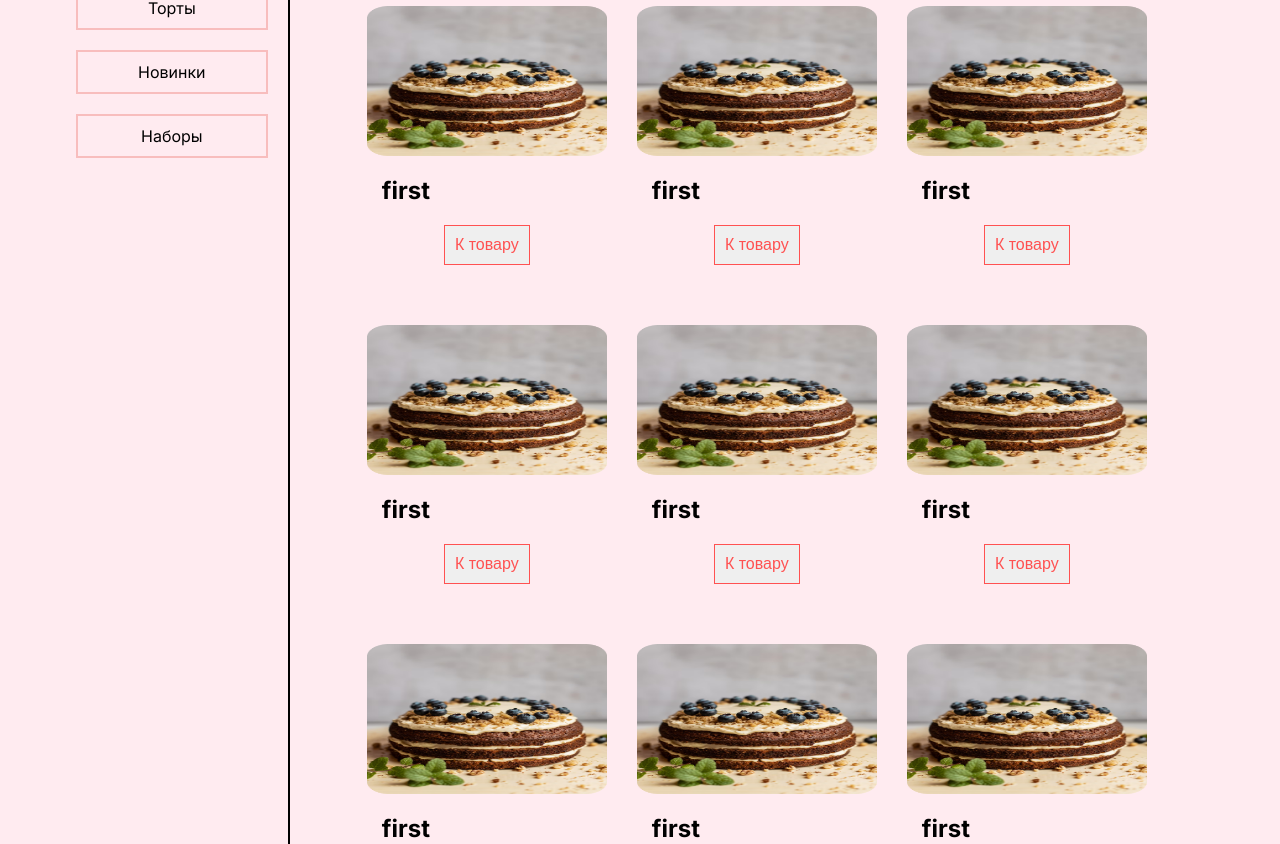
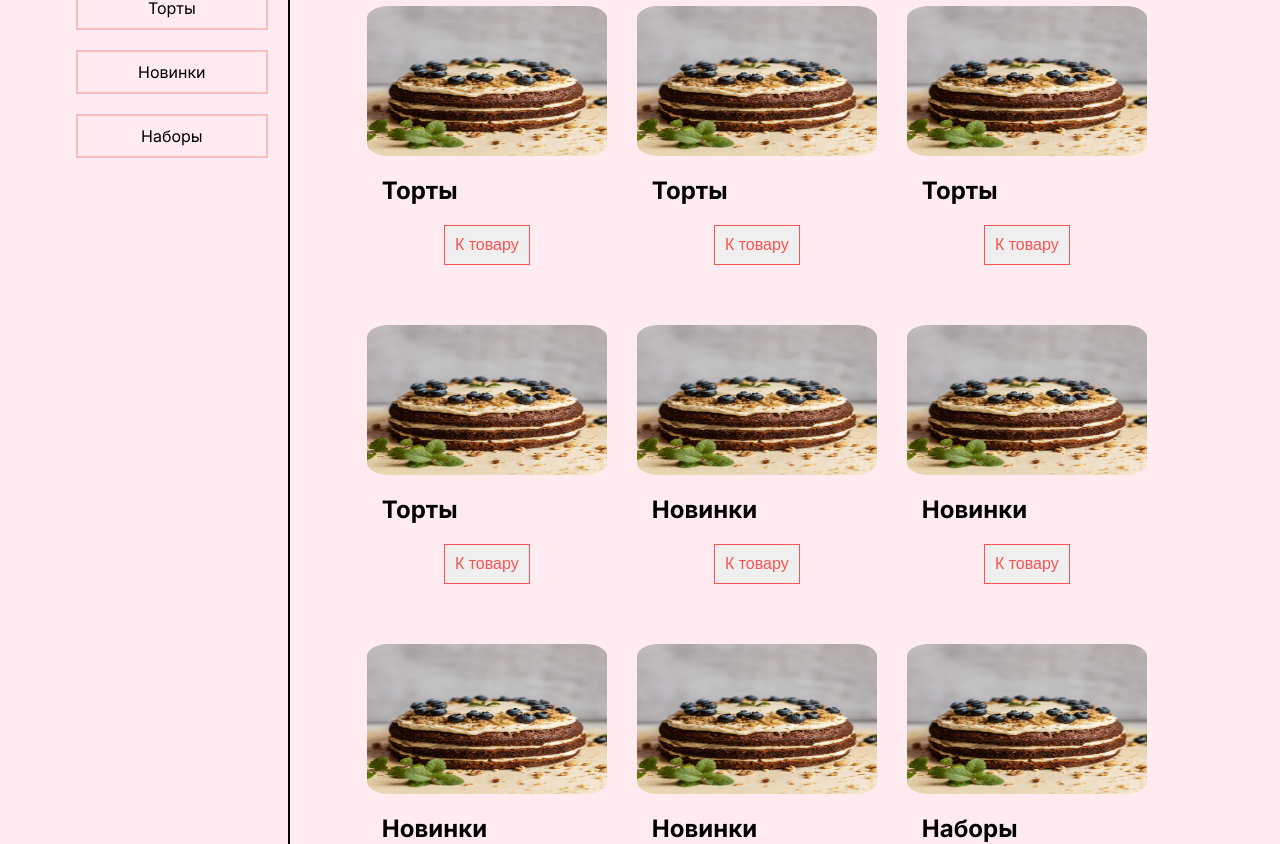
Before and after one commit to kestenbaum/Cakes-shop, a Next.js app in the folder client/: page /catalog in a window 1280 px wide. Shown: the part 258-1102 px from the top of the page. Built offline with nearby package versions, Linux system fonts and the light colour scheme.

Commit message:
update (data) update titles products

```diff
--- a/client/src/data/index.ts
+++ b/client/src/data/index.ts
@@ -197,7 +197,7 @@ export const getMainProductTest = [
     {
         id: 1,
         category: 1,
-        title: "first",
+        title: "Торты",
         img: testImg,
         old__price: 250,
         new__price: 157,
@@ -209,7 +209,7 @@ export const getMainProductTest = [
     {
         id: 2,
         category: 1,
-        title: "first",
+        title: "Торты",
         img: testImg,
         old__price: 250,
         new__price: 157,
@@ -221,7 +221,7 @@ export const getMainProductTest = [
     {
         id: 3,
         category: 1,
-        title: "first",
+        title: "Торты",
         img: testImg,
         old__price: 250,
         new__price: 157,
@@ -233,7 +233,7 @@ export const getMainProductTest = [
     {
         id: 4,
         category: 1,
-        title: "first",
+        title: "Торты",
         img: testImg,
         old__price: 250,
         new__price: 157,
@@ -245,7 +245,7 @@ export const getMainProductTest = [
     {
         id: 5,
         category: 2,
-        title: "first",
+        title: "Новинки",
         img: testImg,
         old__price: 250,
         new__price: 157,
@@ -256,7 +256,7 @@ export const getMainProductTest = [
     }, {
         id: 6,
         category: 2,
-        title: "first",
+        title: "Новинки",
         img: testImg,
         old__price: 250,
         new__price: 157,
@@ -267,7 +267,7 @@ export const getMainProductTest = [
     }, {
         id: 7,
         category: 2,
-        title: "first",
+        title: "Новинки",
         img: testImg,
         old__price: 250,
         new__price: 157,
@@ -279,7 +279,7 @@ export const getMainProductTest = [
     {
         id: 8,
         category: 2,
-        title: "first",
+        title: "Новинки",
         img: testImg,
         old__price: 250,
         new__price: 157,
@@ -291,7 +291,7 @@ export const getMainProductTest = [
     {
         id: 9,
         category: 3,
-        title: "first",
+        title: "Наборы",
         img: testImg,
         old__price: 250,
         new__price: 157,
@@ -303,7 +303,7 @@ export const getMainProductTest = [
     {
         id: 10,
         category: 3,
-        title: "first",
+        title: "Наборы",
         img: testImg,
         old__price: 250,
         new__price: 157,
@@ -315,7 +315,7 @@ export const getMainProductTest = [
     {
         id: 11,
         category: 3,
-        title: "first",
+        title: "Наборы",
         img: testImg,
         old__price: 250,
         new__price: 157,
@@ -327,7 +327,7 @@ export const getMainProductTest = [
     {
         id: 12,
         category: 3,
-        title: "first",
+        title: "Наборы",
         img: testImg,
         old__price: 250,
         new__price: 157,
```
